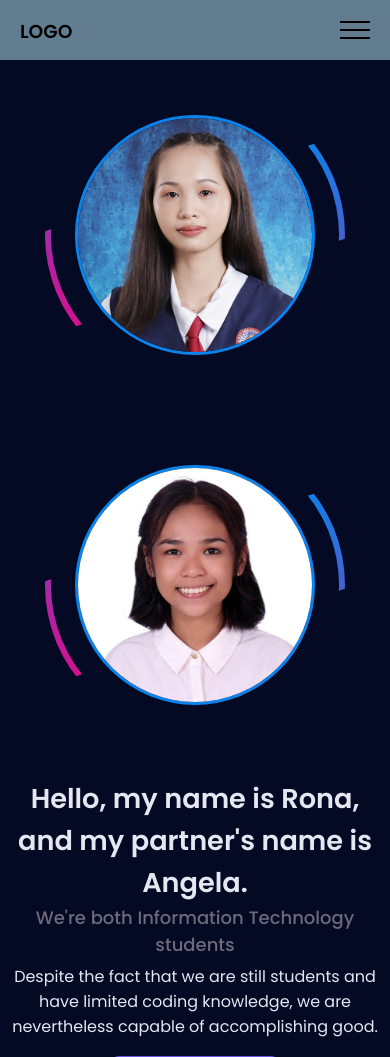
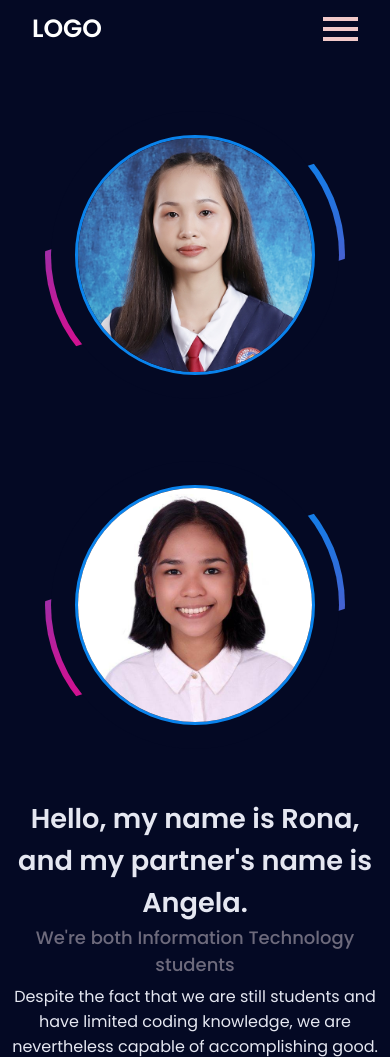
Before and after one commit to Roonnnaaaa/Balangat_Hugo_Web_Profile, a PHP site: page / in a window 390 px wide. Shown: the top 1057 px of the page. Run offline with PHP 8.4, Linux system fonts and the light colour scheme.

Commit message:
Fourth time Editing Hamburger Button

```diff
--- a/css/main.css
+++ b/css/main.css
@@ -24,17 +24,141 @@ body{
     align-items: center;
     background: #040924;
 }
+/*HEADER*/
+.container{
+    width:100%;
+    max-width:1600px;
+    margin: 0 auto;
+    padding-left: 100px;
+    padding-right: 100px;
+    color: #ffffff;
+}
+@media (max-width: 1024px){
+    .container{
+        padding-left:64px;
+        padding: right 64px;
+    }
+}
+@media (max-width: 767px){
+    .container{
+        padding-left:32px;
+        padding-right:32px;
+    }
+}
+.hamburger{
+    position: relative;
+    display: block;
+    width: 35px;
+    cursor: pointer;
+    -webkit-appearance: none;
+    -moz-appearance: none;
+    appearance: none;
+    background: none;
+    outline: none;
+    border: none;
+}
+.hamburger .bar,
+.hamburger:after,
+.hamburger:before{
+    content: '';
+    display: block;
+    width: 100%;
+    height: 4px;
+    background-color:#f1c9c9;
+    margin: 6px 0px;
+    -webkit-transition:0.4s;
+    transition:0.4s;
+}
+.hamburger.is-active:before{
+    -webkit-transform: rotate(-45deg) translate(-8px, 6px);
+    transform: rotate(-45deg) translate(-8px, 6px);
+}
+.hamburger.is-active:after{
+    -webkit-transform: rotate(45deg) translate(-9px, -8px);
+    transform: rotate(45deg) translate(-7px, -6px);
+}
+.hamburger.is-active .bar{
+    opacity: 0;
+}
+.mobile-nav{
+    position:fixed;
+    top: 0;
+    right: 0;
+    left: 100%;
+    width: 70%;
+    min-height:100vh;
+    display: block;
+    z-index: 98;
+    background-color:#12002F;
+    padding-top: 120px;
+    -webkit-transition:0.4s;
+    transition:0.4s;
+}
+.mobile-nav.is-active{
+    left: 30%;
+}
+.mobile-nav a{
+    display: block;
+    width: 100%;
+    max-width: 200px;
+    margin: 0 auto 16px;
+    text-align: center;
+    padding: 12px 16px;
+    background-color:#1f103F;
+    color:#FFF;
+    text-decoration: none;
+}
+.mobile-nav a:hover{
+    background-color:#24104f;
+}
+@media (min-width: 768px){
+    .mobile-nav{
+        display:none;
+    }
+    .hamburger{
+        display:none;
+    }
+}
+header{
+    color:#FFF;
+    position:fixed;
+    top: -10px;
+    left:0;
+    width:100%;
+    z-index:99;
+}
+header .container{
+    padding-top: 20px;
+    padding-bottom: 20px;
+    display:-webkit-box;
+    display:-ms-flexbox;
+    display: flex;
+    -webkit-box-pack: justify;
+    -ms-flex-pack: justify;
+    justify-content: space-between;
+    -webkit-box-align: center;
+    -ms-flex-align: center;
+    align-items: center;
+}
+header .container h2{
+    color: inherit;
+    text-transform: uppercase;
+    font-size: 25px;
+    font-weight: 900;
+}
+@media (max-width: 767px){
+    header .container nav{
+        display:none;
+    }
+}
+header.is-scrolling{
+    background-color:#8f80a8
+}
+header.is-scrolling .container{
+    padding-top: 20px;
+    padding-bottom: 10px;
+}
 
-/*RESPONSIVE NAVBAR*/
-header{
-    width: 100%;
-    height: 60px;
-    display: flex;
-    align-items: center;
-    justify-content: space-between;
-    padding: 0 60px;
-    background-color: #617d8f;
-}
 header .navbar{
     display: flex;
     align-items: center;
@@ -52,7 +176,7 @@ header .navbar nav ul{
 nav ul li a{
     display: inline-block;
     white-space: nowrap;
-    color: black;
+    color: rgb(233, 219, 219);
     font-size: 18px;
     padding: 5px 13px;
     transition: 0.2s;
@@ -62,59 +186,13 @@ nav ul li a{
 }
 nav ul li a:hover,
 nav ul li a:active{
-    background: white;
-    box-shadow: 0 5px 10px;
-    border-radius: 5%;
+    background: rgb(21, 32, 53);
 }
-header .header-right{
-    display: flex;
-    align-items: center;
-}
-header .header-right .hamburger{
-    margin-left: 20px;
-    cursor: pointer;
-    display: none;
-}
-header .header-right .hamburger div{
-    width: 30px;
-    height: 2px;
-    margin: 6px 0;
-    background: black;
-}
-
-@media only screen and (max-width: 600px){   /*max-width: 1000px*/
-    header{
-        padding: 0 20px;
-    }
-    header .header-right .hamburger{
-        display: block;
-    }
-    header .navbar nav{
-        position: fixed;
-        top: 0;
-        right: 0;
-        left: 100%;
-        width: 70%;
-        min-height: 95vh;
-        display: block;
-        z-index: 98;
-        background-color: #617d8f;
-        padding-top: 120px;
-        transition: 0.10s;
-        margin-top: 3.5rem;
-    }
-    header .navbar nav.active{
-        left: auto;
-    }
-    header .navbar nav ul{
-        display: flex;
-        flex-direction: column;
-    }
-
-}
+/*HEADER*/
 
 /*BODY IMG DESIGN*/
 .img-box{
+    padding-top: 5rem;
     display: flex;
     justify-content: center;
     width: 100%;
--- a/index.html
+++ b/index.html
@@ -12,7 +12,7 @@
     <title>AR</title>
 </head>
 <body>
-    <!------------------- Responsive navbar------------------------->
+    <!------------------- Responsive navbar
     <header>
         <div class="navbar">
             <div class="logo">
@@ -66,7 +66,62 @@
             </div>
         </div>
     </header>
+    ------------------------->
 
+    <header>
+		<div class="container">
+			<h2>LOGO</h2>
+            <div class="navbar">
+                <nav>
+                    <ul>
+                        <li>
+                            <a href="#" class="nav-icon">
+                                <i class="uil uil-estate"></i>
+                                Home
+                            </a>
+                        </li>
+
+                        <li>
+                            <a href="#" class="nav-icon">
+                                <i class="uil uil-user"></i>
+                                About
+                            </a>
+                        </li>
+
+                        <li>
+                            <a href="#" class="nav-icon">
+                                <i class="uil uil-file-alt"></i>
+                                Skills
+                            </a>
+                        </li>
+
+                        <li>
+                            <a href="#" class="nav-icon">
+                                <i class="uil uil-mountains-sun"></i>
+                                Portfolio
+                            </a>
+                        </li>
+
+                        <li>
+                            <a href="#" class="nav-icon">
+                                <i class="uil uil-message"></i>
+                                ContactUs
+                            </a>
+                        </li>
+                    </ul>
+                </nav>
+			<button class="hamburger">
+				<div class="bar"></div>
+			</button>
+		</div>
+	</header>
+	<nav class="mobile-nav">
+		<a href="#">Home</a>
+		<a href="#">About</a>
+		<a href="#">Skills</a>
+        <a href="#">Portfolio</a>
+		<a href="#">ContactUs</a>
+	</nav>
     <!------------------- Main Data------------------------->
     <div class="img-box">
         <div class="respond-box">
--- a/js/main.js
+++ b/js/main.js
@@ -1,6 +1,18 @@
 //HEADER RESPONSIVE NAVBAR//
-hamburger = document.querySelector(".hamburger");
-nav = document.querySelector("nav");
-hamburger.onclick = function() {
-    nav.classList.toggle("active");
+window.onload = function () {
+	window.addEventListener('scroll', function (e) {
+		if (window.pageYOffset > 100) {
+			document.querySelector("header").classList.add('is-scrolling');
+		} else {
+			document.querySelector("header").classList.remove('is-scrolling');
+		}
+	});
+
+	const menu_btn = document.querySelector('.hamburger');
+	const mobile_menu = document.querySelector('.mobile-nav');
+
+	menu_btn.addEventListener('click', function () {
+		menu_btn.classList.toggle('is-active');
+		mobile_menu.classList.toggle('is-active');
+	});
 }
```
